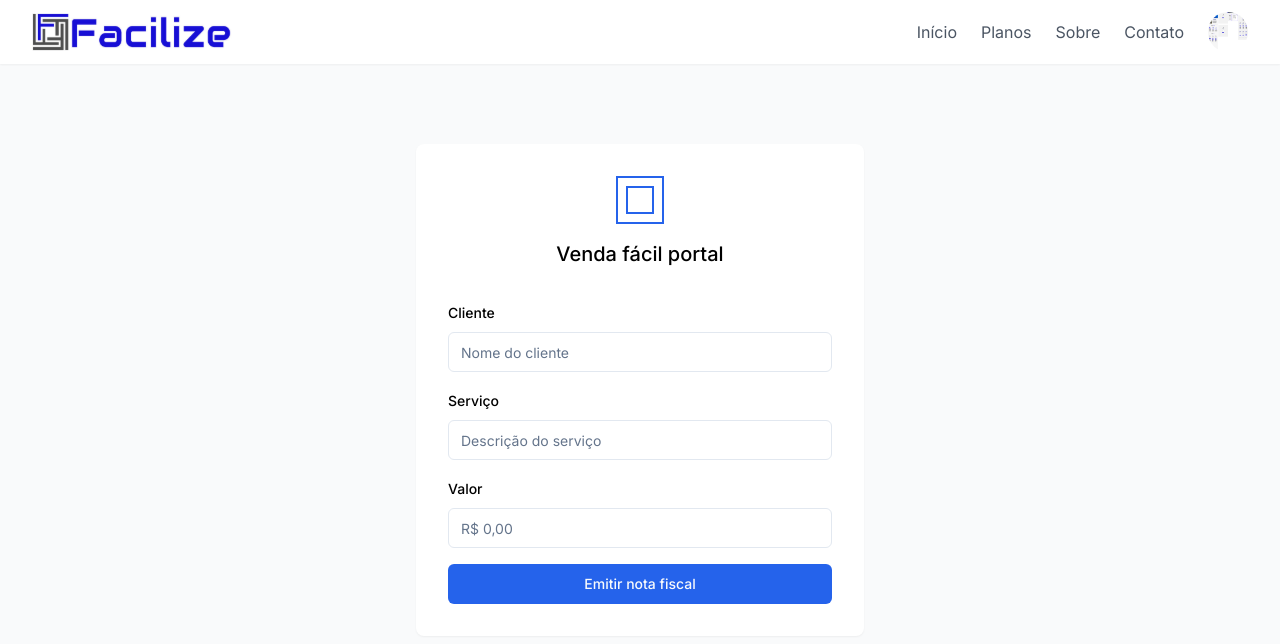
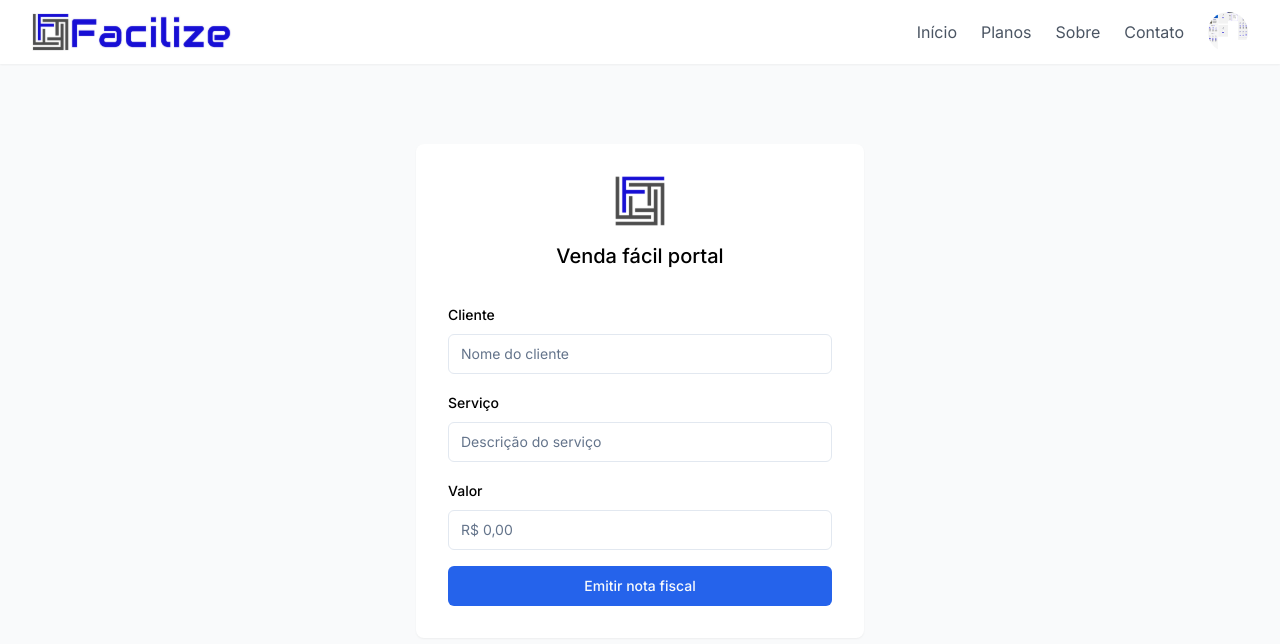
Before and after one commit to FelipeAlfaya/FE-FACILIZE2, a Next.js app: page /portal in a window 1280 px wide. Shown: the top 644 px of the page. Built offline with nearby package versions, Linux system fonts and the light colour scheme.

Commit message:
WIP: Logo features

```diff
--- a/app/page.tsx
+++ b/app/page.tsx
@@ -61,9 +61,9 @@ export default function Home() {
             <Image
               src='/images/business-person.png'
               alt='Profissional trabalhando'
-              width={500}
-              height={400}
-              className='w-full h-auto object-cover'
+              width={450}
+              height={450}
+              className='w-[450px] h-auto object-cover'
             />
           </div>
           <div>
--- a/app/portal/page.tsx
+++ b/app/portal/page.tsx
@@ -1,42 +1,66 @@
-import { Button } from "@/components/ui/button"
-import { Input } from "@/components/ui/input"
-import Header from "@/components/header"
-import Logo from "@/components/logo"
+import { Button } from '@/components/ui/button'
+import { Input } from '@/components/ui/input'
+import Header from '@/components/header'
+import Logo from '@/components/logo'
+import Image from 'next/image'
 
 export default function Portal() {
   return (
-    <main className="min-h-screen bg-gray-50">
+    <main className='min-h-screen bg-gray-50'>
       <Header showProfile={true} />
 
-      <div className="max-w-md mx-auto mt-20 p-8 bg-white rounded-lg shadow-sm">
-        <div className="flex flex-col items-center mb-8">
-          <Logo size="large" />
-          <h1 className="text-xl font-medium mt-4">Venda fácil portal</h1>
+      <div className='max-w-md mx-auto mt-20 p-8 bg-white rounded-lg shadow-sm'>
+        <div className='flex flex-col items-center mb-8'>
+          <Image
+            src='/images/logo-color.svg'
+            alt='Profissional trabalhando'
+            width={50}
+            height={50}
+            className='w-[50px] h-auto object-cover'
+          />
+          <h1 className='text-xl font-medium mt-4'>Venda fácil portal</h1>
         </div>
 
-        <form className="space-y-4">
-          <div className="space-y-2">
-            <label htmlFor="cliente" className="text-sm font-medium">
+        <form className='space-y-4'>
+          <div className='space-y-2'>
+            <label htmlFor='cliente' className='text-sm font-medium'>
               Cliente
             </label>
-            <Input id="cliente" type="text" placeholder="Nome do cliente" className="w-full" />
+            <Input
+              id='cliente'
+              type='text'
+              placeholder='Nome do cliente'
+              className='w-full'
+            />
           </div>
 
-          <div className="space-y-2">
-            <label htmlFor="servico" className="text-sm font-medium">
+          <div className='space-y-2'>
+            <label htmlFor='servico' className='text-sm font-medium'>
               Serviço
             </label>
-            <Input id="servico" type="text" placeholder="Descrição do serviço" className="w-full" />
+            <Input
+              id='servico'
+              type='text'
+              placeholder='Descrição do serviço'
+              className='w-full'
+            />
           </div>
 
-          <div className="space-y-2">
-            <label htmlFor="valor" className="text-sm font-medium">
+          <div className='space-y-2'>
+            <label htmlFor='valor' className='text-sm font-medium'>
               Valor
             </label>
-            <Input id="valor" type="text" placeholder="R$ 0,00" className="w-full" />
+            <Input
+              id='valor'
+              type='text'
+              placeholder='R$ 0,00'
+              className='w-full'
+            />
           </div>
 
-          <Button className="w-full bg-blue-600 hover:bg-blue-700">Emitir nota fiscal</Button>
+          <Button className='w-full bg-blue-600 hover:bg-blue-700'>
+            Emitir nota fiscal
+          </Button>
         </form>
       </div>
     </main>
```
Also changed, not shown: public/images/montanha azul.png (added).
